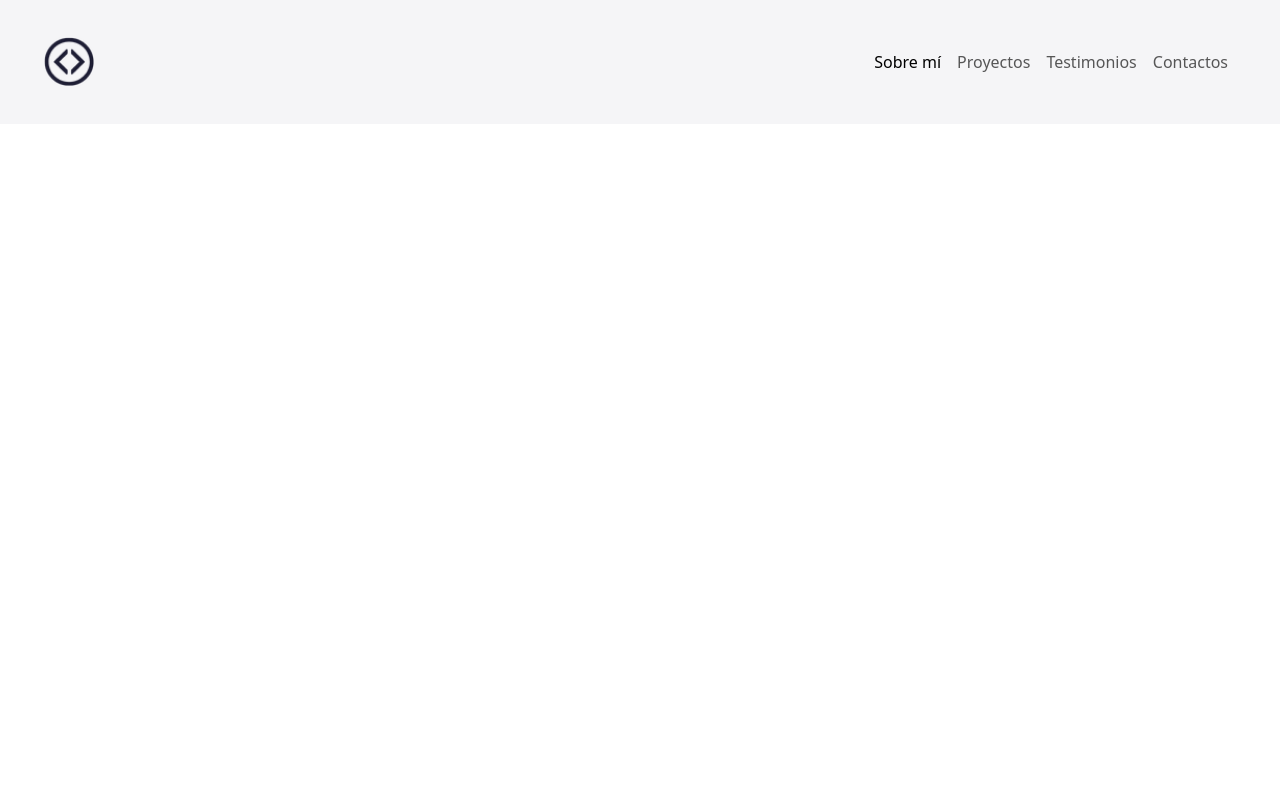
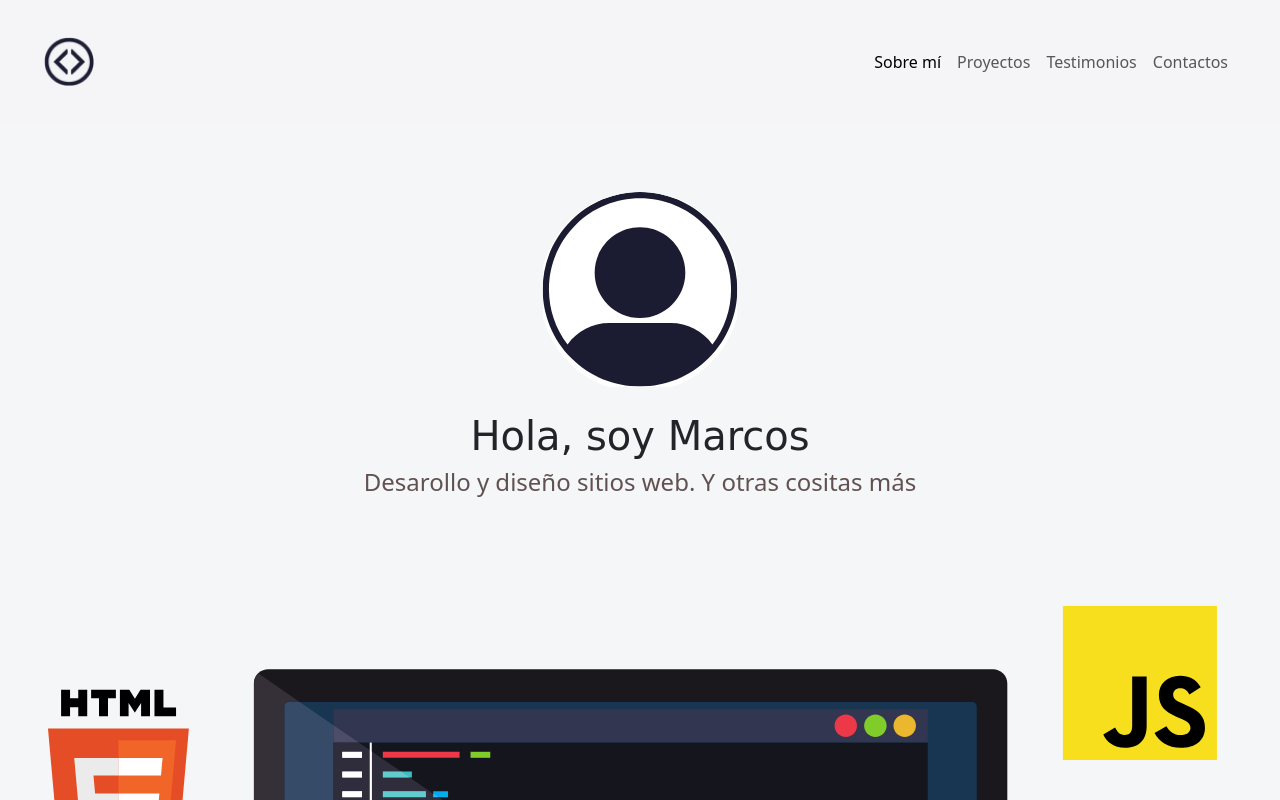
Before and after one commit to marcos-davi/Curso-de-Bootstrap-desde-Cero, a plain HTML site: page index.html in a window 1280 px wide. Shown: the top 800 px of the page. Drawn offline with nearby package versions, Linux system fonts and the light colour scheme; a web font is replaced by a local one.

Commit message:
add images and 2 new files

```diff
--- a/index.html
+++ b/index.html
@@ -13,6 +13,10 @@
     integrity="sha384-T3c6CoIi6uLrA9TneNEoa7RxnatzjcDSCmG1MXxSR1GAsXEV/Dwwykc2MPK8M2HN" crossorigin="anonymous">
   <!-- CSS -->
   <link rel="stylesheet" href="styles.css">
+   <!-- Google Fonts -->
+  <link rel="preconnect" href="https://fonts.googleapis.com">
+  <link rel="preconnect" href="https://fonts.gstatic.com" crossorigin>
+  <link href="https://fonts.googleapis.com/css2?family=Rubik+Dirt&display=swap" rel="stylesheet">
   <!-- Titulo -->
   <title>Marcos Davi | Desarollo Web Front End</title>
   <!-- Favicon -->
@@ -47,6 +51,17 @@
       </div>
     </div>
   </nav>
+  <!-- Seccion Hero -->
+  <section class="hero align-items-lg-stretch">
+    <div class="hero-principal d-flex flex-column justify-content-center align-items-center">
+      <img class="hero-imagen-desarollador rounded-circle" src="imagenes/desarrollador-ejemplo.svg" alt="Foto del hero">
+      <h1>Hola, soy Marcos</h1>
+      <h2>Desarollo y diseño sitios web. Y otras cositas más</h2>
+    </div>
+    <div class="hero-inferior">
+      <img class="hero-inferior-imagen img-fluid" src="imagenes/hero-inferior.svg" alt="Monitor, portatil, logos de: HTML, CSS, JavaScript">
+    </div>
+  </section>
 
 
   <!-- Script Bootstrap -->
--- a/styles.css
+++ b/styles.css
@@ -10,6 +10,44 @@
   justify-content: space-between;
 }
 
+/* estilos generales */
+
+section {
+  display: flex;
+  flex-direction: column;
+  align-items: center;
+  justify-content: center;
+}
+
+h1 {
+  font-size: 2.5rem;
+  font-family: 'Rubik Dirt', cursive;
+}
+
+
+/* Seccion Hero */
+.hero {
+  background-color: #f5f6f7;
+  min-height: 450px;
+  text-align: center;
+}
+
+.hero-principal {
+  padding: 3rem;
+}
+
+.hero-imagen-desarollador {
+  width: 200px;
+  height: 200px;
+  margin: 20px;
+}
+
+.hero-principal h2 {
+  font-size: 1.5rem;
+  color: #615151;
+}
+
+
 /* Adaptable (Responsivo) */
 
 @media screen and (max-width: 767px) {
@@ -18,3 +56,9 @@
   }
 
 }
+
+@media screen and (min-width: 700px) {
+  .hero-inferior-imagen {
+    min-width: 600px;
+  }
+}
```
Also changed, not shown: imagenes/desarrollador-ejemplo.svg (added), imagenes/hero-inferior.svg (added).
